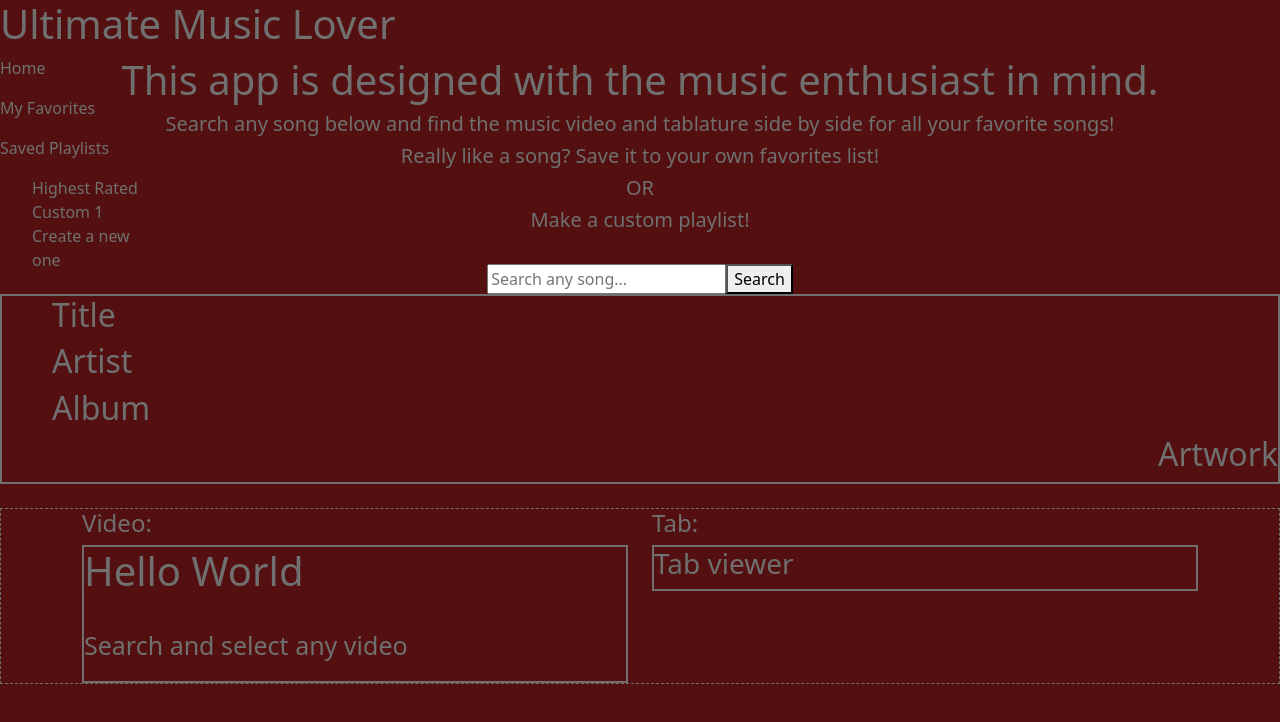
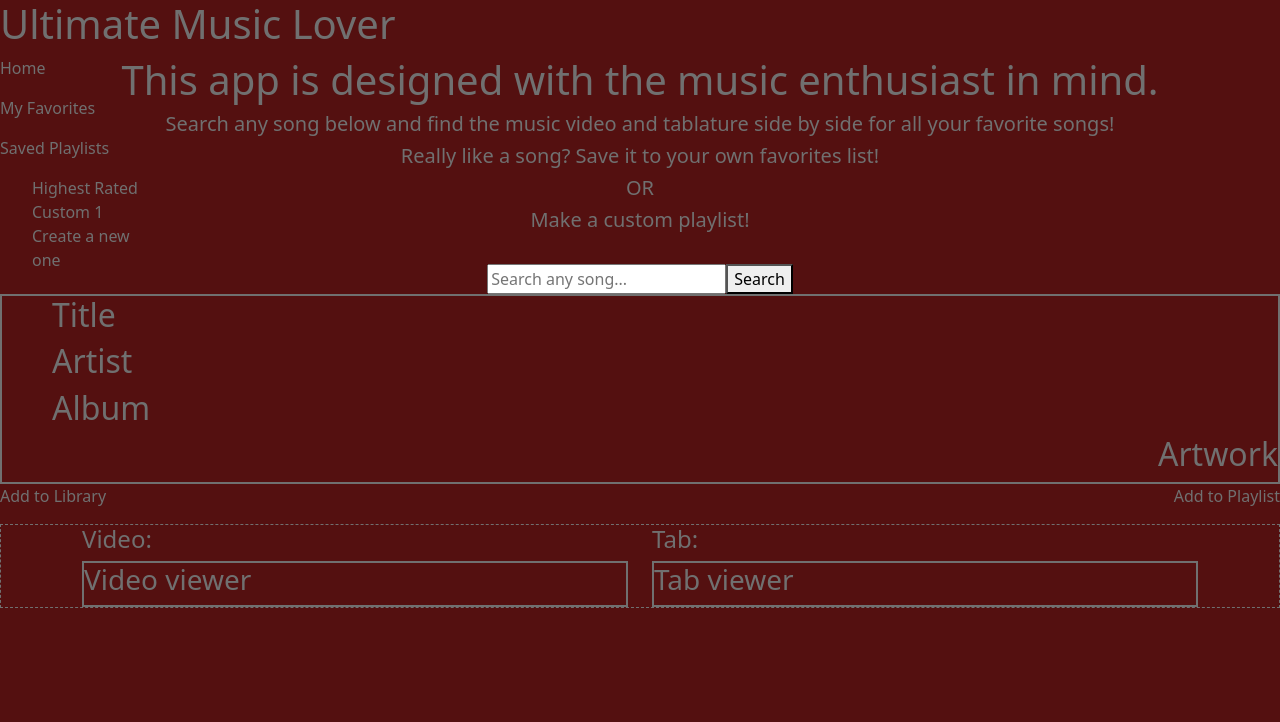
Before and after one commit to connor-hood/capstone_fe, a React (Create React App) app in the folder umlapp/: page /create in a window 1280 px wide. Shown: the top 722 px of the page. Built offline with nearby package versions, Linux system fonts and the light colour scheme; no server answers.

Commit message:
added add to lib and add to playlist values, don't work

```diff
--- a/umlapp/src/components/SongInfo/songInfo.css
+++ b/umlapp/src/components/SongInfo/songInfo.css
@@ -18,3 +18,9 @@
     border: 2px;
     border-style: double;
 }
+
+.playlib{
+    text-align: right;
+    grid-template-rows: auto;
+    grid-template-columns: auto auto;
+}
--- a/umlapp/src/components/SongInfo/songInfo.jsx
+++ b/umlapp/src/components/SongInfo/songInfo.jsx
@@ -4,9 +4,12 @@ import Tab from '../Tab/tab';
 import './songInfo.css'
 
 
-const SongInfo = (props) => {
+class SongInfo extends React.Component{
+    state = {
+        rating: 0,
+    }
 
-
+    render() {
     return(
         <div>
             <div className="songInfo">
@@ -15,7 +18,11 @@ const SongInfo = (props) => {
                 <h2>Album</h2>
                 <h2 style={{textAlign: 'right' }}>Artwork</h2>
             </div>
-            <br />
+            <div className="playlib">
+                <p style={{float: 'left'}}>Add to Library</p>
+                <p stlye={{float: 'right'}}>Add to Playlist</p>
+            </div>
+
             <div className="vtwrapper">
                 <div className="container">
                     <div className="row">
@@ -23,7 +30,7 @@ const SongInfo = (props) => {
                         <span>
                             <h4>Video:</h4>
                             <div className="video">
-                            <YouTube />
+                            <YouTube ytSearchTerm={this.props.video}/>
                             </div>
                         </span>
                         </div>
@@ -42,5 +49,5 @@ const SongInfo = (props) => {
         </div>
     )
 }
-
+}
 export default SongInfo;
--- a/umlapp/src/components/YouTube/youtube.jsx
+++ b/umlapp/src/components/YouTube/youtube.jsx
@@ -3,10 +3,9 @@ import React, {  } from 'react';
 const VideoDetail = ({ video }) => {
   if (!video) {
     return <div>
-       <h1>Hello World</h1>
-       <br></br>
-       <p style={{fontSize:'25px'}}>Search and select any video
-       </p>
+
+       <h3>Video viewer</h3>
+
     </div>;
   }
 
--- a/umlapp/src/components/app.jsx
+++ b/umlapp/src/components/app.jsx
@@ -14,7 +14,7 @@ import songsterr from '../apis/songsterr';
 
 class App extends Component {
     constructor(){
-        super();
+        super()
         this.state = {
             selectedVideo: null,
             selectedTab: null,
@@ -32,9 +32,10 @@ class App extends Component {
                 q: termFromSearchBar
             }
         })
+        console.log(ytresponse)
         const sresponse = await songsterr.get('/', {
             params: {
-
+                s: termFromSearchBar
             }
         })
         this.setState({
@@ -49,6 +50,7 @@ class App extends Component {
         return (
             <div>
             <h1>Ultimate Music Lover</h1>
+
             <NavBar />
             {/* <VideoItem /> */}
             <Switch>
@@ -59,7 +61,7 @@ class App extends Component {
                 <Route path="/create" component={NewPlaylist} />
             </Switch>
             <Searchbar />
-            <SongInfo />
+            <SongInfo video={this.state.selectedVideo} tab={this.state.selectedTab}/>
             </div>
         );
     }
```
